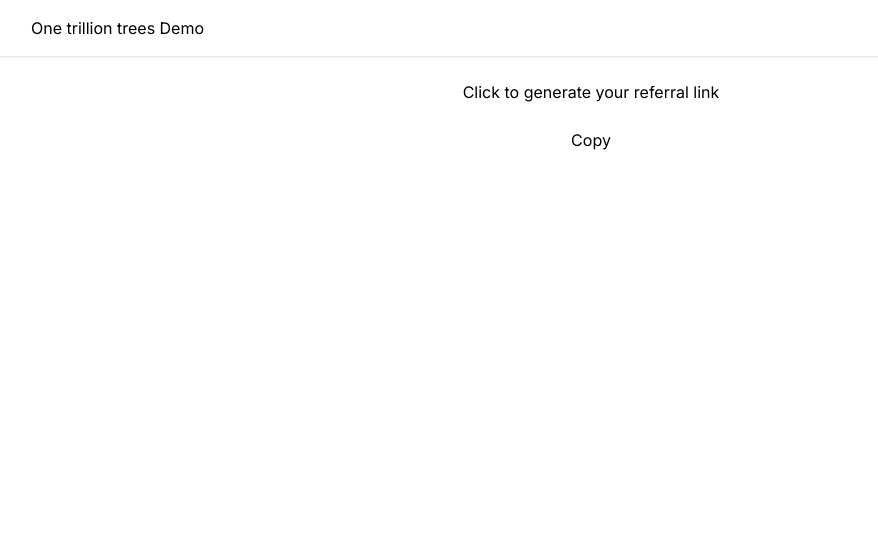
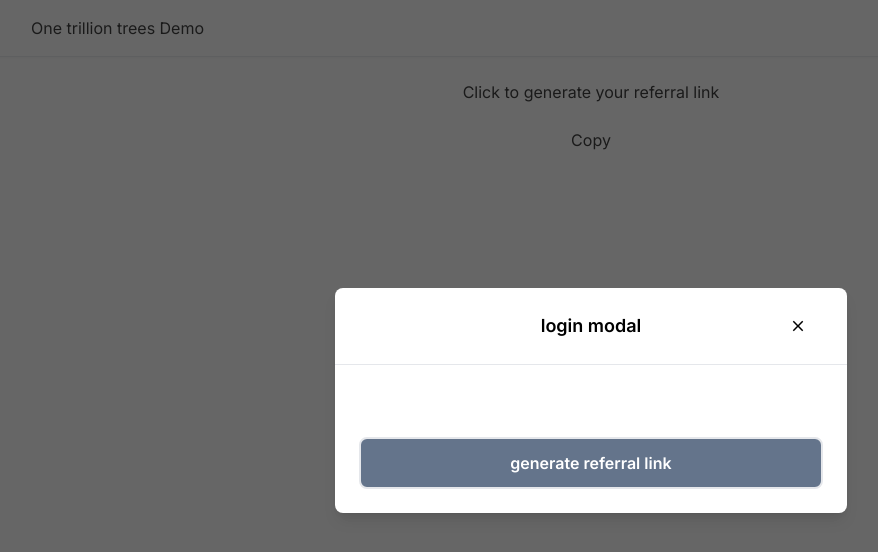
Before and after one commit to frazie/one-trillion, a Next.js app: page / in a window 1280 px wide. Shown: the top 552 px of the page, without its empty margins (49-927 px from the left). Built offline with nearby package versions, Linux system fonts and the light colour scheme.

Commit message:
create reusable modal and button components

```diff
--- /dev/null
+++ b/app/components/Button.tsx
@@ -0,0 +1,46 @@
+'use client'
+
+import { IconType } from 'react-icons'
+
+type Props = {
+    label: string
+    onClick: (e: React.MouseEvent<HTMLButtonElement>) => void
+    disabled?: boolean
+    outline?: boolean
+    small?: boolean
+    icon?: IconType
+}
+
+const Button = ({label, onClick, disabled, outline, small, icon: Icon}: Props) => {
+  return (
+    <button
+        onClick={onClick}
+        disabled={disabled}
+        className={`
+            relative
+            disabled:opacity-70
+            disabled:cursor-not-allowed
+            rounded-lg
+            hover:opacity-80
+            transition
+            w-full
+            ${outline ? 'bg-white' : 'bg-slate-500'}
+            ${outline ? 'border-black' : 'bg-slate-500'}
+            ${outline ? 'text-black' : 'text-white'}
+            ${small ? 'py-1' : 'py-3'}
+            ${small ? 'text-sm' : 'text-md'}
+            ${small ? 'font-light' : 'font-semibold'}
+            ${small ? 'border-[1px]' : 'border-2'}
+        `}>
+            {Icon && (
+                <Icon
+                    size={24}
+                    className="absolute left-4 top-3"
+                />
+            )}
+            {label}
+    </button>
+  )
+}
+
+export default Button
--- /dev/null
+++ b/app/components/modals/Modal.tsx
@@ -0,0 +1,148 @@
+'use client'
+
+import { useCallback, useEffect, useState } from "react"
+import Button from "../Button"
+import {IoMdClose} from "react-icons/io"
+interface ModalProps {
+  isOpen?: boolean
+  onClose: () => void
+  onSubmit: () =>  void
+  title?: string
+  body?: React.ReactElement
+  footer?: React.ReactElement
+  actionLabel: string
+  disabled?: boolean
+  secondaryAction?: () => void
+  secondaryActionLabel?: string
+}
+
+const Modal: React.FC<ModalProps> = ({
+  isOpen,onClose,onSubmit,title,body,footer,actionLabel,disabled,secondaryAction,secondaryActionLabel
+}) => {
+  const [showModal, setShowModal] = useState(isOpen)
+
+  useEffect(() => {
+    setShowModal(isOpen)
+  },[isOpen])
+
+  const handleClose = useCallback(() => {
+    if(disabled){
+      return;
+    }
+
+    setShowModal(false)
+    setTimeout(() => {
+      onClose()
+    }, 300);
+  }, [disabled, onClose])
+
+  const handleSubmit = useCallback(() => {
+    if(disabled){
+      return;
+    }
+
+    onSubmit()
+  },[disabled,onSubmit])
+
+  const handleSecondayAction = useCallback(() => {
+    if (disabled || !secondaryAction){
+      return;
+    }
+
+    secondaryAction()
+  },[disabled, secondaryAction])
+
+  if (!isOpen){
+    return null
+  }
+
+  return (
+    <>
+      <div
+        className="justify-center items-center flex overflow-x-hidden overflow-y-auto fixed inset-0 z-50 outline-none focus:outline-none bg-neutral-800/70"
+      >
+        <div
+          className="relative w-full md:w-4/6 lg:w-3/6 xl:w-2/5 my-6 mx-auto h-full lg:h-auto md:h-auto"
+        >
+          {/* content */}
+          <div className={`
+            translate
+            duration-300
+            h-full
+            ${showModal ? 'translate-y-0' : 'translate-y-full'}
+            ${showModal ? 'opacity-100' : 'opacity-0'}
+          `}>
+              <div
+                className="translate h-full lg:h-auto md:h-auto border-0 rounded-lg shadow-lg relative flex flex-col w-full bg-white outline-none focus:outline-none"
+              >
+                {/* modal header*/}
+                <div
+                  className="
+                  flex
+                  items-center
+                  p-6
+                  rounded-t
+                  justify-center
+                  relative
+                  border-b-[1px]
+                  "
+                >
+                  <button
+                    onClick={onClose}
+                    className="
+                      p-1
+                      border-0
+                      hover:opacity-70
+                      transition
+                      absolute
+                      right-9
+                    "
+                  >
+                    <IoMdClose size={18}/>
+                  </button>
+                  <div className="text-lg font-semibold">
+                      {title}
+                  </div>
+                </div>
+                {/*modal body*/}
+                <div
+                  className="relative p-6 flex-auto"
+                >
+                  {body}
+                </div>
+                {/* footer */}
+                <div
+                className="
+                  flex flex-col gap-2 p-6
+                "
+                >
+                  <div
+                    className="flex flex-row items-center gap-4 w-full"
+                  >
+                    {secondaryAction && secondaryActionLabel && (
+                      <Button
+                        outline
+                        disabled={disabled}
+                        label={secondaryActionLabel}
+                        onClick={handleSecondayAction}
+                      />
+                    )}
+
+                    <Button
+                      disabled={disabled}
+                      label={actionLabel}
+                      onClick={handleSubmit}
+                    />
+                  </div>
+
+                </div>
+              </div>
+
+          </div>
+        </div>
+      </div>
+    </>
+  )
+}
+
+export default Modal
--- /dev/null
+++ b/app/components/modals/RegisterModal.tsx
@@ -0,0 +1,11 @@
+
+
+type Props = {}
+
+const RegisterModal = (props: Props) => {
+  return (
+    <div>RegisterModal</div>
+  )
+}
+
+export default RegisterModal
--- /dev/null
+++ b/app/hooks/useRegisterModal.ts
@@ -0,0 +1,16 @@
+import { create } from "zustand";
+
+
+interface RegisterModalStore {
+    isOpen: boolean;
+    onOpen: () => void;
+    onClose: () => void;
+}
+
+const useRegisterModal = create<RegisterModalStore>((set) => ({
+    isOpen: false,
+    onOpen: () => set({ isOpen: true }),
+    onClose: () => set({ isOpen: false }),
+}));
+
+export default useRegisterModal
--- a/app/layout.tsx
+++ b/app/layout.tsx
@@ -1,4 +1,5 @@
 import ClientOnly from './components/ClientOnly'
+import Modal from './components/modals/Modal'
 import Navbar from './components/navbar/Navbar'
 import './globals.css'
 import { Inter } from 'next/font/google'
@@ -19,6 +20,7 @@
     <html lang="en">
       <body className={inter.className}>
         <ClientOnly>
+          <Modal secondaryActionLabel='trial' actionLabel='generate referral link' title='login modal' isOpen />
           <Navbar />
         </ClientOnly>
 
--- a/package.json
+++ b/package.json
@@ -22,9 +22,11 @@
     "postcss": "8.4.24",
     "react": "18.2.0",
     "react-dom": "18.2.0",
+    "react-icons": "^4.10.1",
     "tailwindcss": "3.3.2",
     "typescript": "5.1.3",
-    "uuid": "^9.0.0"
+    "uuid": "^9.0.0",
+    "zustand": "^4.3.9"
   },
   "devDependencies": {
     "prisma": "^4.16.2"
```
Also changed, not shown: 1 other file (tests, documents, lock files or other folders).
